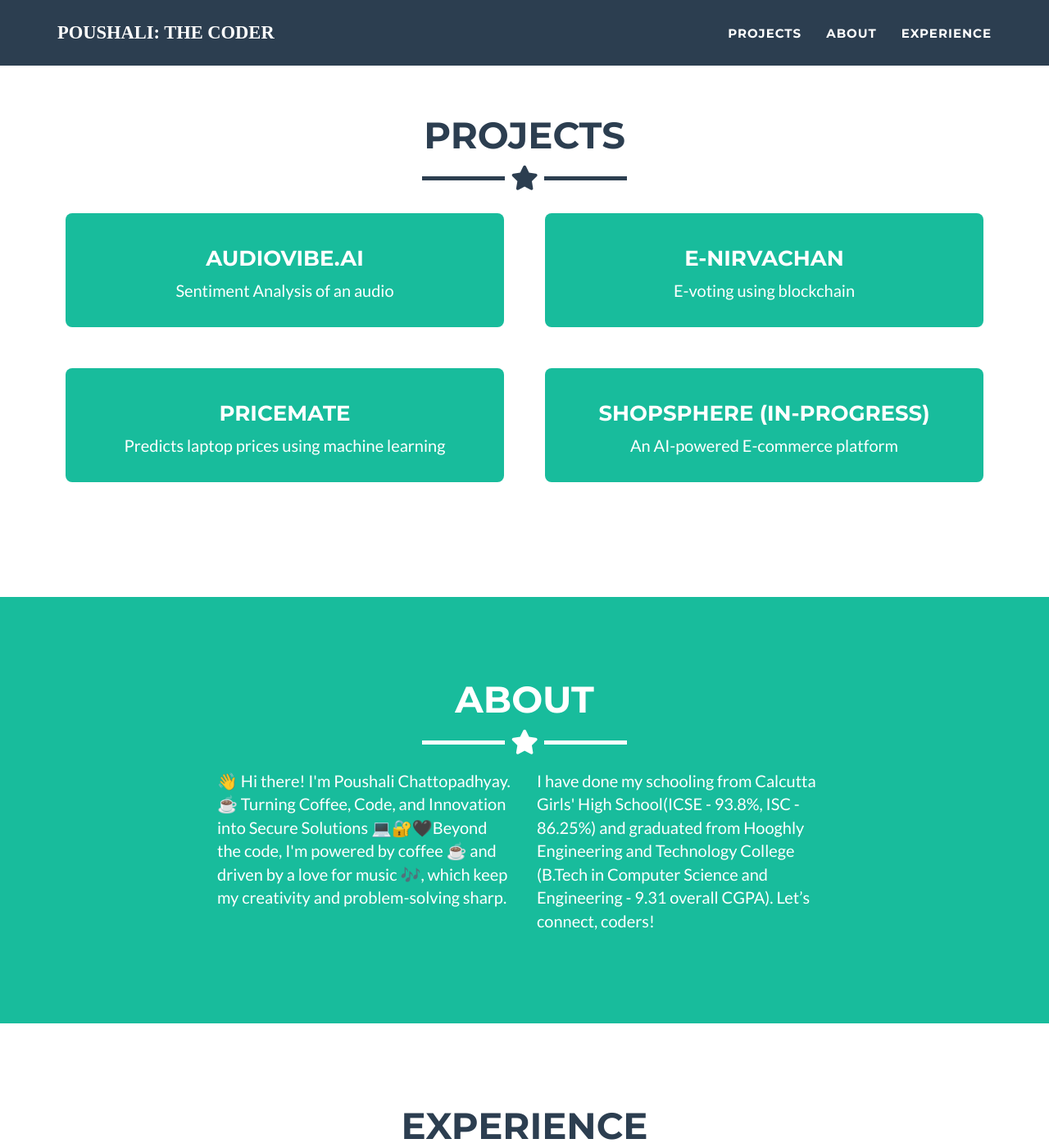
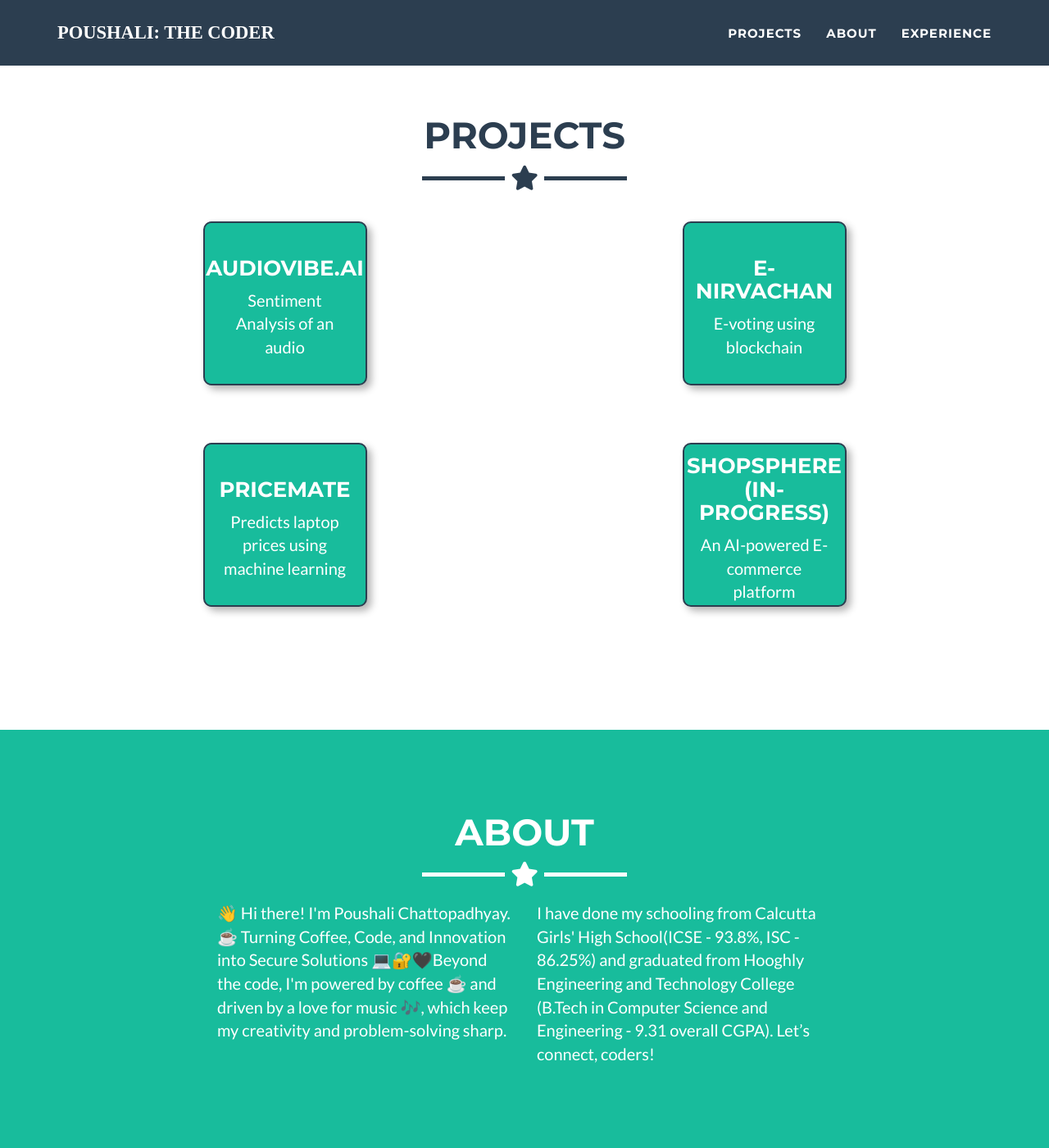
Before and after one commit to poushalic34/poushalic34.github.io, a Jekyll site: the page built from index.html, in a window 1280 px wide and 1400 px high, scrolled down 1140 px. Shown: the whole window at 82% size. Built offline with Jekyll 4.4.1, drawn with Linux system fonts in a browser that asks for light colours.

Commit message:
Update portfolio_grid.html

```diff
--- a/_includes/portfolio_grid.html
+++ b/_includes/portfolio_grid.html
@@ -87,16 +87,26 @@
   background: #18bc9c;
   color: #fff;
   padding: 20px;
-  margin: 10px;
+  width: 200px;  /* Fixed width */
+  height: 200px; /* Fixed height to make it square */
+  margin: 20px auto; /* Centering the boxes */
   text-align: center;
-  border-radius: 8px;
+  display: flex;
+  flex-direction: column;
+  justify-content: center;
+  align-items: center;
+  border-radius: 10px;
   cursor: pointer;
   transition: 0.3s;
+  box-shadow: 5px 5px 10px rgba(0, 0, 0, 0.3); /* 3D effect */
+  border: 2px solid #2c3e50; /* Outline effect */
 }
 
 .project-box:hover {
   background: #2c3e50;
+  box-shadow: 7px 7px 15px rgba(0, 0, 0, 0.5); /* Darker shadow on hover */
 }
+
 
 .modal-content {
   background: #fff;
```
